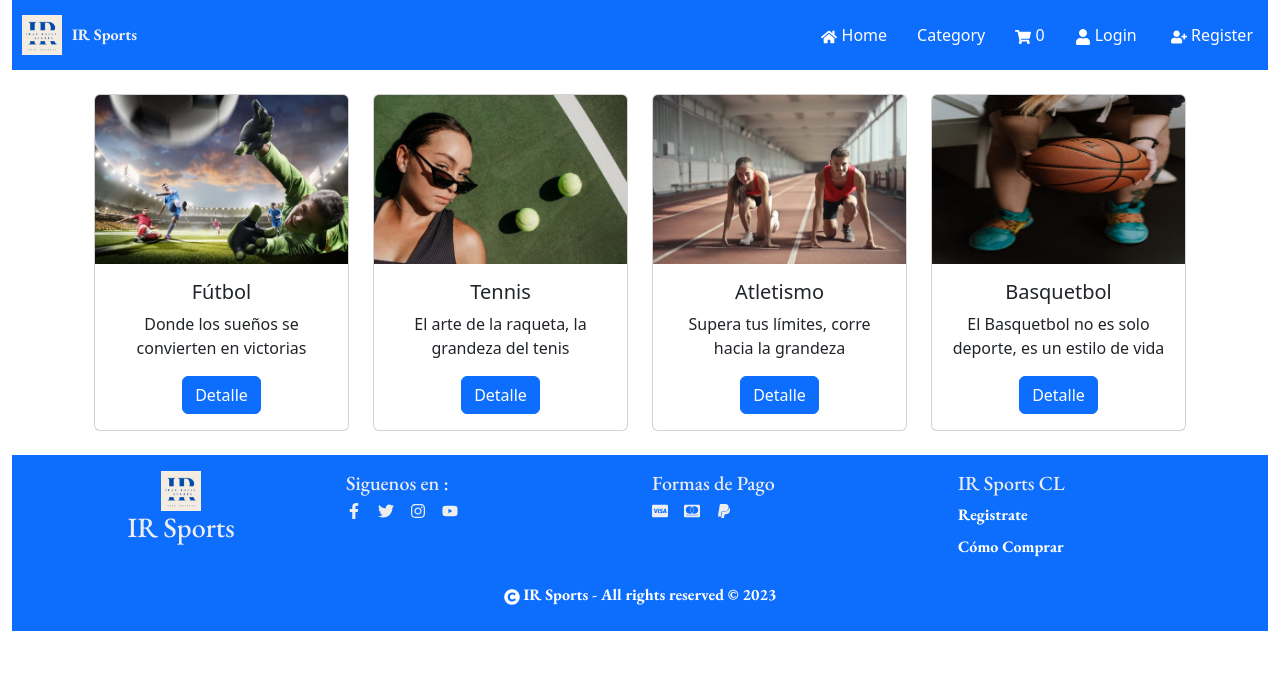
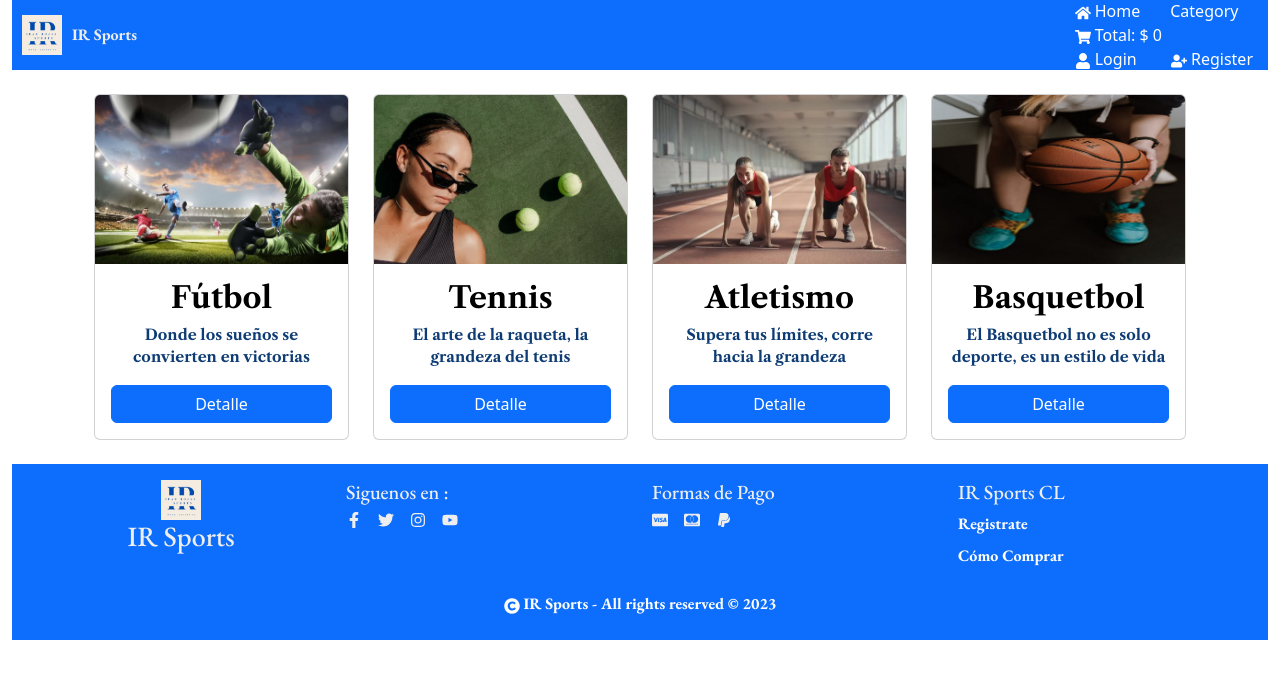
Before and after one commit to iroja003/irsport, a React (Vite) app: page /category in a window 1280 px wide. Shown: the top 678 px of the page. Built offline with nearby package versions, Linux system fonts and the light colour scheme.

Commit message:
trece  commit

```diff
--- a/public/products.json
+++ b/public/products.json
@@ -5,7 +5,7 @@
     "title": "Camisetas 1",
     "user": "test@test.com",
     "description": "La mejor camiseta del mundo",
-    "price": 30999
+    "price": 30999,
     "img": "https://alanguloo.cl/wp-content/uploads/2022/07/PSG-L.png"
   },
   {
--- a/src/assets/css/miestilos.scss
+++ b/src/assets/css/miestilos.scss
@@ -11,6 +11,10 @@ $primary-color: #EEEEEE;
 $secondary-color: #180795;
 $color-items-menu:#EEEEEE;
 $fondo-menu: #222d8d;
+$color-title-card: #000000;
+$color-text-card: #0d3b73;
+
+
 
 *{
   box-sizing: border-box;
@@ -224,11 +228,10 @@ input[type="password"] {
   color: $secondary-color;
 }
 
-/*
 .btn_card{
   width: 100%;
 }
-*/
+
 .form_registro{
   display: flex;
   align-items: center;
@@ -269,6 +272,17 @@ input[type="password"] {
 	margin: 0 auto;
 }
 
-.prod-det {
-  max-width: 540px;
+.card-title {
+  font-family: $secondary-font;
+  font-weight: bold;
+  font-size: 30px;
+  color : $color-title-card;
 }
+
+.card-text, .text-muted {
+  font-family: $secondary-font;
+  font-weight: bold;
+  font-size: 15px;
+  color : $color-text-card;
+
+}
--- a/src/components/CardProducts.jsx
+++ b/src/components/CardProducts.jsx
@@ -7,12 +7,16 @@ import { FavoriteContext} from '../context/FavoriteContext';
 import { ProductContext } from '../context/ProductContext';
 //
 import { FormatPrice    } from '../Utilitarios/Utilitario';
+//
+import {FaShoppingCart} from 'react-icons/fa';
 
 const CardProducts = ({productos, favorite}) => {
 
   const {addToCart} = useContext(ProductContext);
   const {addFavorite} = useContext(FavoriteContext) ;
   const navigate = useNavigate();
+
+  /**                   onClick={ () => addToCart(productos.id, productos.price, productos.title, productos.img)  } */
 
   return (
     <>
@@ -43,7 +47,7 @@ const CardProducts = ({productos, favorite}) => {
                     type="button"
                     onClick={ () => addToCart(productos.id, productos.price, productos.title, productos.img)  }
                     >
-                      Add Carro
+                      Add <FaShoppingCart />
                   </button>
               </div>
           </div>
--- a/src/components/IrNavbar.jsx
+++ b/src/components/IrNavbar.jsx
@@ -5,6 +5,7 @@ import Logo from '../assets/img/Logo1.png';
 import { FaHome,  FaShoppingCart, FaUser, FaUserPlus } from 'react-icons/fa';
 import { UserContext } from '../context/UserContext';
 import { Button } from 'bootstrap';
+import { ProductContext } from '../context/ProductContext';
 /*
 FaSistrix, FaFileContract
 FaInfoCircle,
@@ -14,6 +15,10 @@ FaInfoCircle,
 const IrNavbar = () => {
   const [isOpen, setIsOpen] = useState(false);
   const {user,logout } = useContext(UserContext);
+  const {carrito}      = useContext(ProductContext);
+  console.log(carrito);
+  const totalCarro     = carrito.reduce((valorAntes, {count, price}) => (valorAntes + price)*count,0 );
+
   return (
     <>
         <header className='cabecera navbar-inverse bg-primary'>
@@ -27,7 +32,9 @@ const IrNavbar = () => {
           <div className={`cabecera_items ${isOpen && "open"}`}>
             <Link to="/"        ><FaHome /> Home</Link>
             <Link to="/category">Category</Link>
-            <Link to="/carrito" ><FaShoppingCart /> 0</Link>
+            <div>
+              <Link to="/carrito"><FaShoppingCart /> Total: $ 0 </Link>
+            </div>
             {
               user ? (
                 <>
--- a/src/context/ProductContext.jsx
+++ b/src/context/ProductContext.jsx
@@ -23,9 +23,9 @@ const ProductProvider = ({children}) => {
 
     // Funcionalidad Carro de Compra
     // 1. Agregar al Carro
-    const addToCart = ({id, precio, nombre, img}) => {
+    const addToCart = ({id, price, name, img}) => {
           const itemFoundIndex = carrito.findIndex((p) => p.id === id );
-          const prodCarro = {id, precio, nombre, img, count:1} ;
+          const prodCarro = {id, price, name, img, count:1} ;
 
           if (itemFoundIndex >= 0) {
             carrito[itemFoundIndex].count++;
--- a/src/pages/Carrito.jsx
+++ b/src/pages/Carrito.jsx
@@ -1,10 +1,50 @@
+//
 import React from 'react';
+import { ProductContext } from '../context/ProductContext';
+//
 
 const Carrito = () => {
+  const {carrito, increment, decrement} = useContext(ProductContext);
+  const totalCarro = carrito.reduce((a, {count, price})=> a + price * count,0) ;
+
   return (
     <>
-      <div>
-          <h1>Carrito</h1>
+      <div className="container">
+          <h3>Detalle</h3>
+          {  carrito.map((p,i) => (
+          <div key={p.id}>
+              <table className="table text-center">
+                <thead>
+                  <tr>
+                    <th scope='col'>Producto</th>
+                    <th scope='col'>Cantidad</th>
+                    <th scope='col'>Total</th>
+                  </tr>
+                </thead>
+                <tbody>
+                  <tr>
+                      <th scope='row'>
+                          <div className="pt-2">
+                            <img src={p.img} alt={p.title} width="100" className="m-2" />
+                          </div>
+                      </th>
+                      <td>
+                          <div className="pt-3">
+                            <button type='button' className="m-2" onClick={() =>increment(i)}>+</button>
+                            <button type='button' className="m-2" onClick={() =>decrement(i)}>-</button>
+                          </div>
+                      </td>
+                      <td>
+                          <div className="pt-4">
+                            Sub-Total$ 99.999
+                          </div>
+                      </td>
+                  </tr>
+                </tbody>
+              </table>
+              </div>
+              ))}
+              <h4> Total $ <span> {totalCarro} </span></h4>
       </div>
     </>
   )
--- a/src/pages/Detalle.jsx
+++ b/src/pages/Detalle.jsx
@@ -34,8 +34,7 @@ const Detalle = () => {
 
    return (
     <>
-      <div className="container">
-        <div className="card mb-3 prod-det" key={prodDetail.id}>
+        <div className="card mb-3 mt-5 btn_card" key={prodDetail.id}>
             <div className="row g-0" >
               <div className="col-md-4">
                 <img src={prodDetail.img}
@@ -46,10 +45,10 @@ const Detalle = () => {
               <div className="col-md-8">
                 <div className="card-body">
                   <h5 className="card-title">{prodDetail.title}</h5>
-                  <p className="card-text">{itemId}-{prodDetail.description}</p>
+                  <p className="card-text">{prodDetail.description}</p>
                   <p className="card-text"><small className="text-muted">$ {FormatPrice(prodDetail.price)} </small></p>
                   <button
-                      className="btn btn-primary btn_card"
+                      className="btn btn-primary"
                       type = "button"
                       >
                         Add <FaShoppingCart />
@@ -58,7 +57,6 @@ const Detalle = () => {
               </div>
             </div>
         </div>
-      </div>
     </>
   );
 };
```
